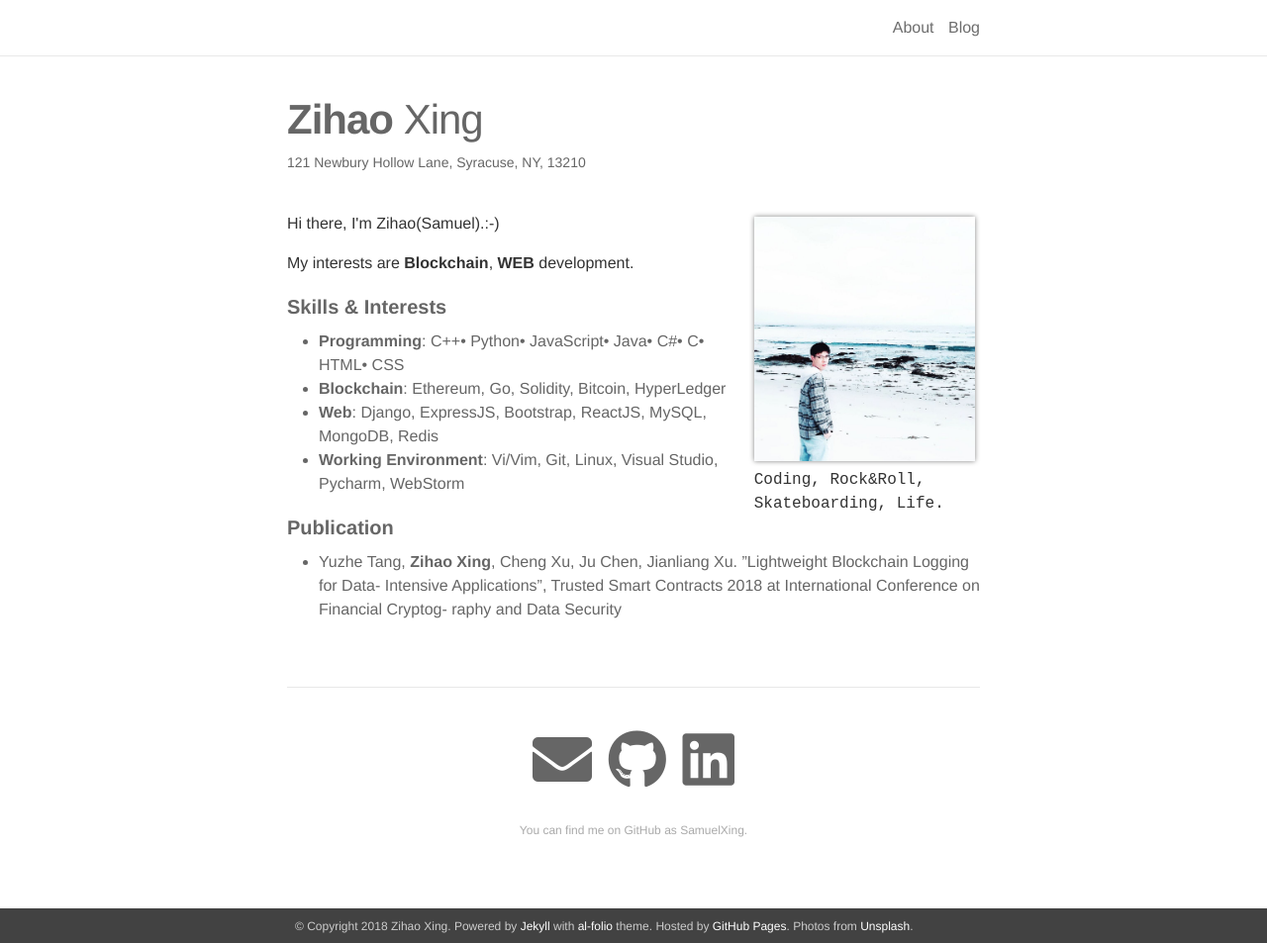
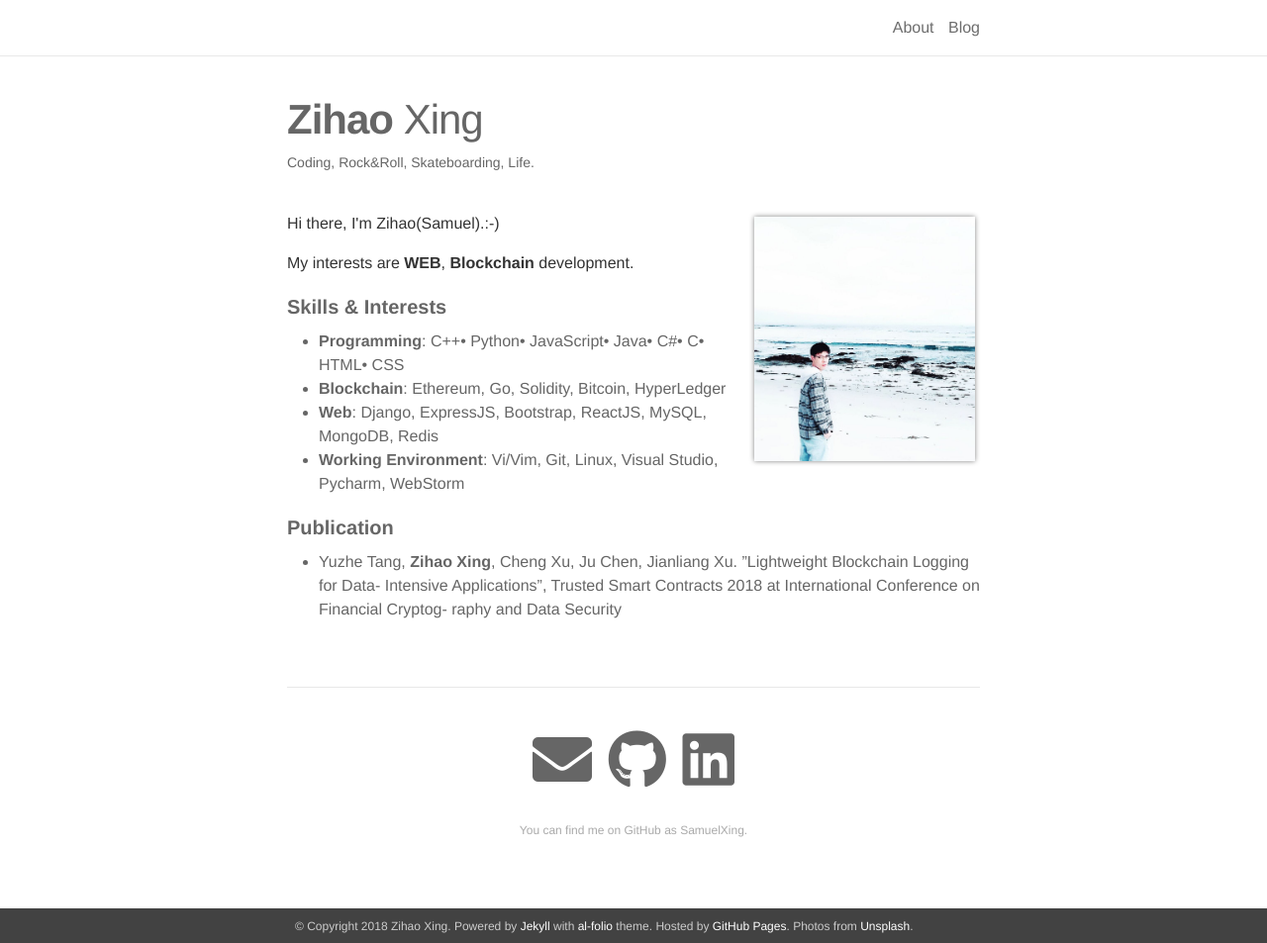
Before and after one commit to SamuelXing/SamuelXing.github.io, a Jekyll site: the page built from _pages/about.md, in a window 1280 px wide and 953 px high. Shown: the whole window at 99% size. Built offline with Jekyll 4.4.1, drawn with Linux system fonts in a browser that asks for light colours; nearby versions of some CDN libraries.

Commit message:
update abour

```diff
--- a/_pages/about.md
+++ b/_pages/about.md
@@ -2,14 +2,11 @@
 layout: about
 permalink: /
 title: <strong>Zihao</strong> Xing
-description: 121 Newbury Hollow Lane, Syracuse, NY, 13210
+description: Coding, Rock&Roll, Skateboarding, Life.
 
 profile:
   align: right
   image: prof_pic.jpg
-  address: >
-    <p>Coding, Rock&Roll, Skateboarding, Life.</p>
-
 
 news: false
 social: true
@@ -17,7 +14,7 @@ social: true
 
 <p>Hi there, I'm Zihao(Samuel).:-) </p>
 
-<p>My interests are <strong>Blockchain</strong>, <strong>WEB</strong> development.</p>
+<p>My interests are <strong>WEB</strong>, <strong>Blockchain</strong> development.</p>
 
 <h4><strong>Skills & Interests</strong></h4>
 
```
